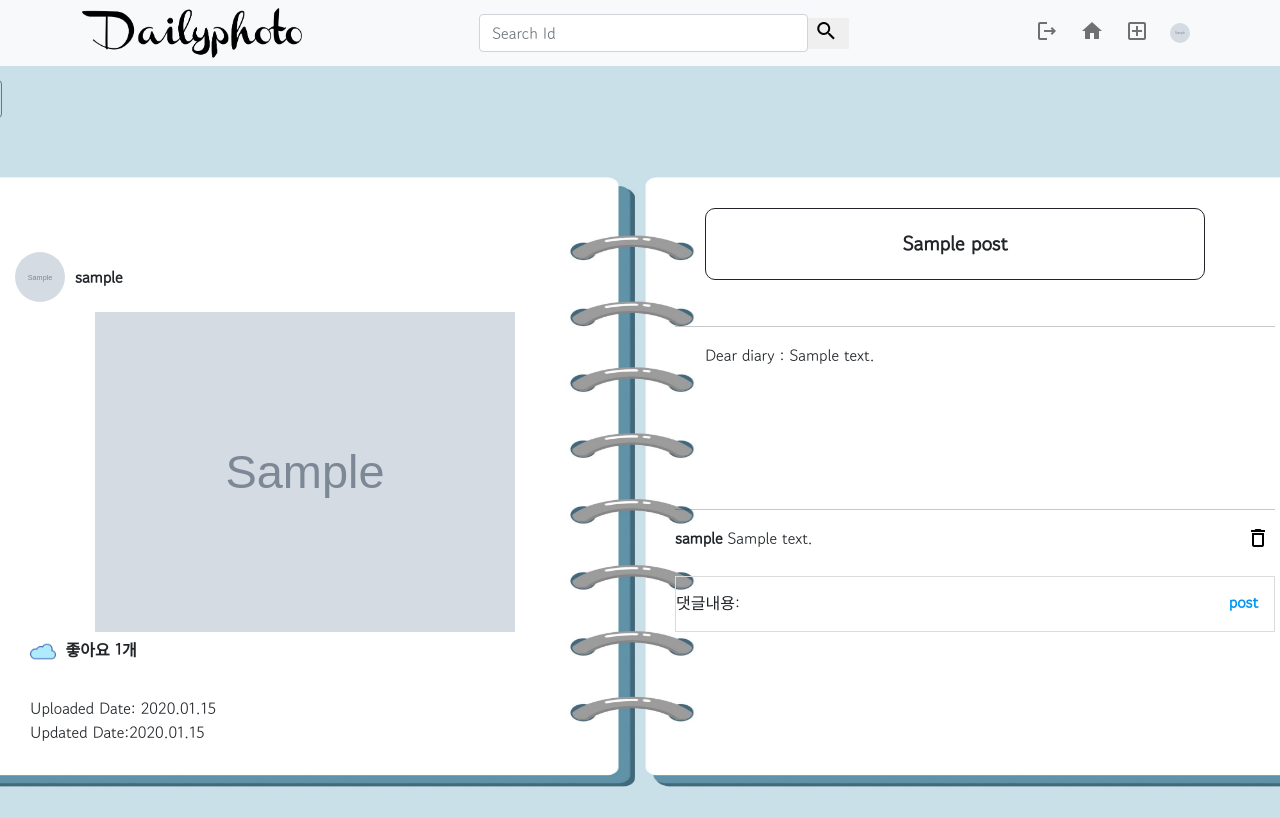
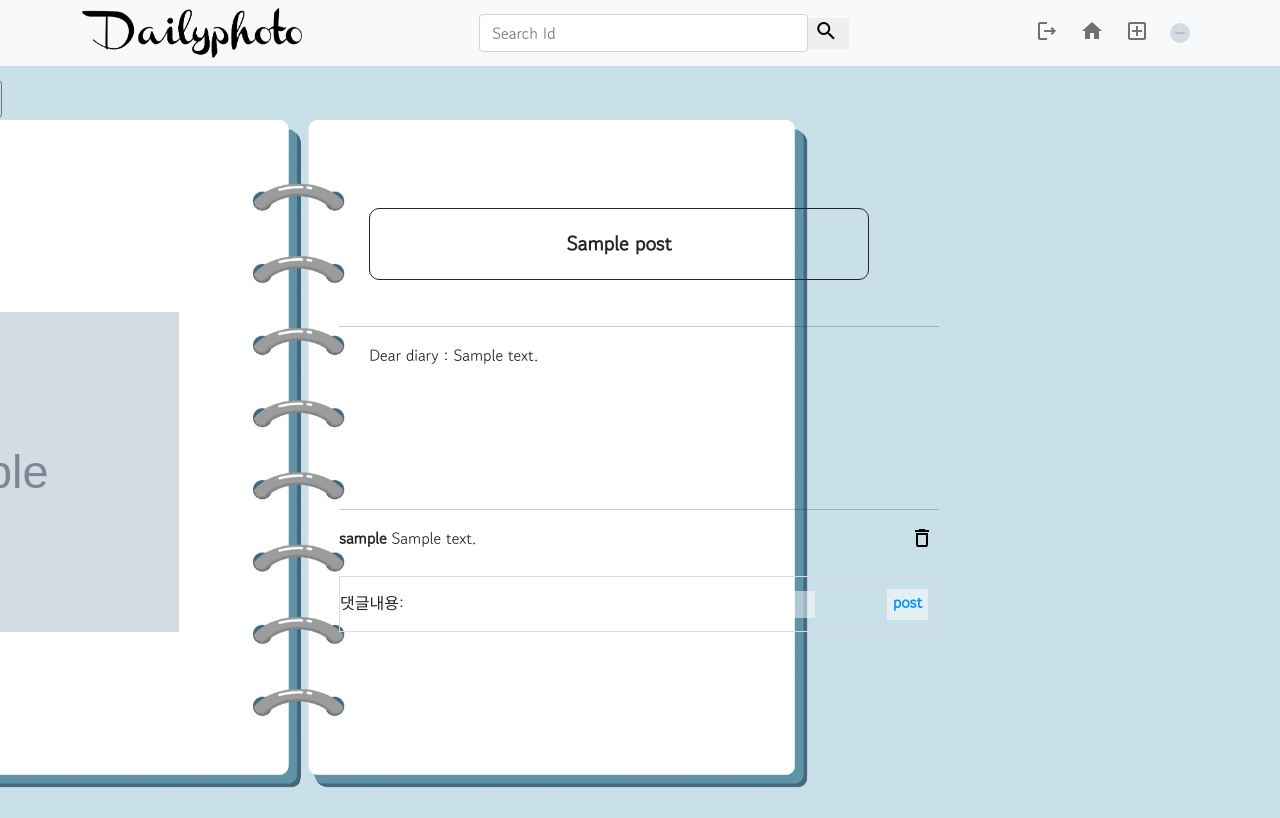
Before and after one commit to wjsehdlf77/Web-Project, a Django app: page /dailyphoto/ in a window 1280 px wide; the page is wider, and only the part inside the window is pictured. Run offline with Django 4.2, Linux system fonts and the light colour scheme; a user stored in the database is signed in; tables that the repository leaves empty hold one stand-in row (values such as "Sample post"); grey boxes marked "Sample" are stand-in pictures; some libraries are stand-ins or nearby versions.

Commit message:
작업중

```diff
--- a/static/style.css
+++ b/static/style.css
@@ -1,10 +1,12 @@
 * {
   font-family: "Gowun Dodum", sans-serif;
+  box-sizing: border-box;
   font-size: 1rem;
 }
 
 .background_set {
-  background-image: url("cloud_background.jfif");
+  background-image: url("szabo-viktor.jpg");
+  background-size: cover;
 }
 
 /* upload page*/
@@ -125,6 +127,8 @@
 .home_main_body {
   display: flex;
   justify-content:center;
+  left: 0px;
+  right: 0;
 }
 
 .body_form {
@@ -135,10 +139,12 @@
 
 }
 .sub_body_form {
+  width: 60%;
+  height: auto;
   display: flex;
-  background-image: url("1644906582236.jpg");
+  background-image: url("diary.jpg");
   background-repeat : no-repeat;
-  background-size :  90% 105%;
+  background-size : 100%;
   background-position: top;
   flex-direction: row;
   margin-bottom: 10px;
--- a/templates/common/login.html
+++ b/templates/common/login.html
@@ -27,6 +27,7 @@
       <div class="form-group">
         <label for="username"><i class="fas fa-user"></i> 사용자ID</label>
         <input
+          style="margin: 0% 5%; width:90%;"
           type="text"
           class="form-control"
           name="username"
@@ -38,6 +39,7 @@
       <div class="form-group">
         <label for="password"><i class="fas fa-lock"></i> 비밀번호</label>
         <input
+          style="margin: 0% 5%; width:90%;"
           type="password"
           class="form-control"
           name="password"
```
Also changed, not shown: static/diary.jpg (added), static/szabo-viktor.jpg (added).
